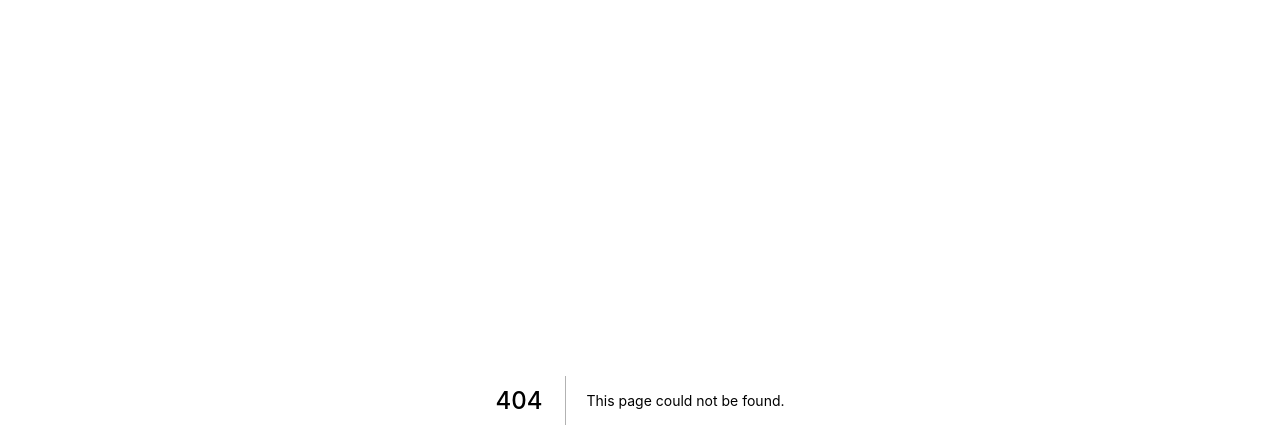
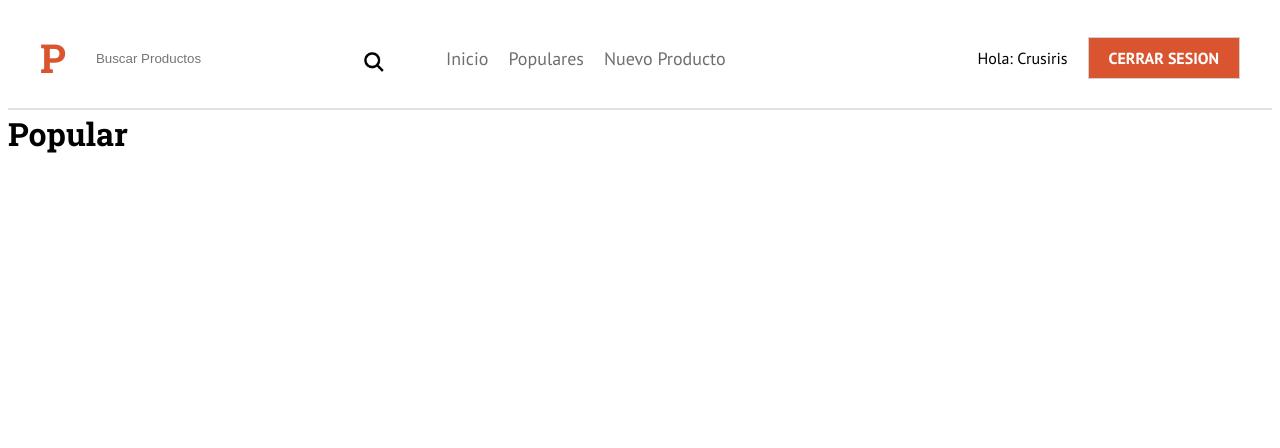
Before and after one commit to Crusiris/clonproducthunt, a Next.js app: page /populares in a window 1280 px wide. Before the commit this address had no page. Shown: the top 448 px of the page. Built offline with nearby package versions, Linux system fonts and the light colour scheme.

Commit message:
Configurando rutas con componentes

```diff
--- a/components/layout/Header.js
+++ b/components/layout/Header.js
@@ -40,7 +40,7 @@ const SubHeader = styled.div`
 `;
 
 const Header = () => {
-    const user = true
+    const user = true;
     return (
         <ContainerHeader>
 
@@ -63,11 +63,11 @@ const Header = () => {
                         </>)
                         :
                         (<>
-                            <Link href="/">
+                            <Link href="/login">
                                 <Button bgColor="true">Login</Button>
                             </Link>
 
-                            <Link href="/">
+                            <Link href="/crear-cuenta">
                                 <Button>Crear Cuenta</Button>
                             </Link>
                         </>)
--- a/components/layout/Nav.js
+++ b/components/layout/Nav.js
@@ -21,8 +21,8 @@ const Nav = () => {
     return (
         <Navbar>
             <Link href="/">Inicio</Link>
-            <Link href="/">Populares</Link>
-            <Link href="/">Nuevo Producto</Link>
+            <Link href="/populares">Populares</Link>
+            <Link href="/nuevo-producto">Nuevo Producto</Link>
         </Navbar>
     );
 }
--- a/pages/nosotros.js
+++ b/pages/crear-cuenta.js
@@ -2,15 +2,15 @@ import React from 'react';
 import Layout from '../components/layout/Layout';
 
 
-const Nosotros = () => {
+const CreateAccount = () => {
     //TODO LO QUE ESTE POR FUERA DEL MAIN, PERO DENTRO DEL RETURN SE MOSTRARA EN TODOS LOS COMPONENTES
     return (
         <div>
             <Layout>
-            <h1>Nosotros</h1>
+            <h1>Crear cuenta</h1>
             </Layout>
         </div>
     );
 }
 
-export default Nosotros;
+export default CreateAccount;
--- /dev/null
+++ b/pages/populares.js
@@ -0,0 +1,16 @@
+import React from 'react';
+import Layout from '../components/layout/Layout';
+
+
+const Popular = () => {
+    //TODO LO QUE ESTE POR FUERA DEL MAIN, PERO DENTRO DEL RETURN SE MOSTRARA EN TODOS LOS COMPONENTES
+    return (
+        <div>
+            <Layout>
+            <h1>Popular</h1>
+            </Layout>
+        </div>
+    );
+}
+
+export default Popular;
```
Also changed, not shown: pages/login.js (added, +16 -0 lines), pages/nuevo-producto.js (added, +16 -0 lines).
